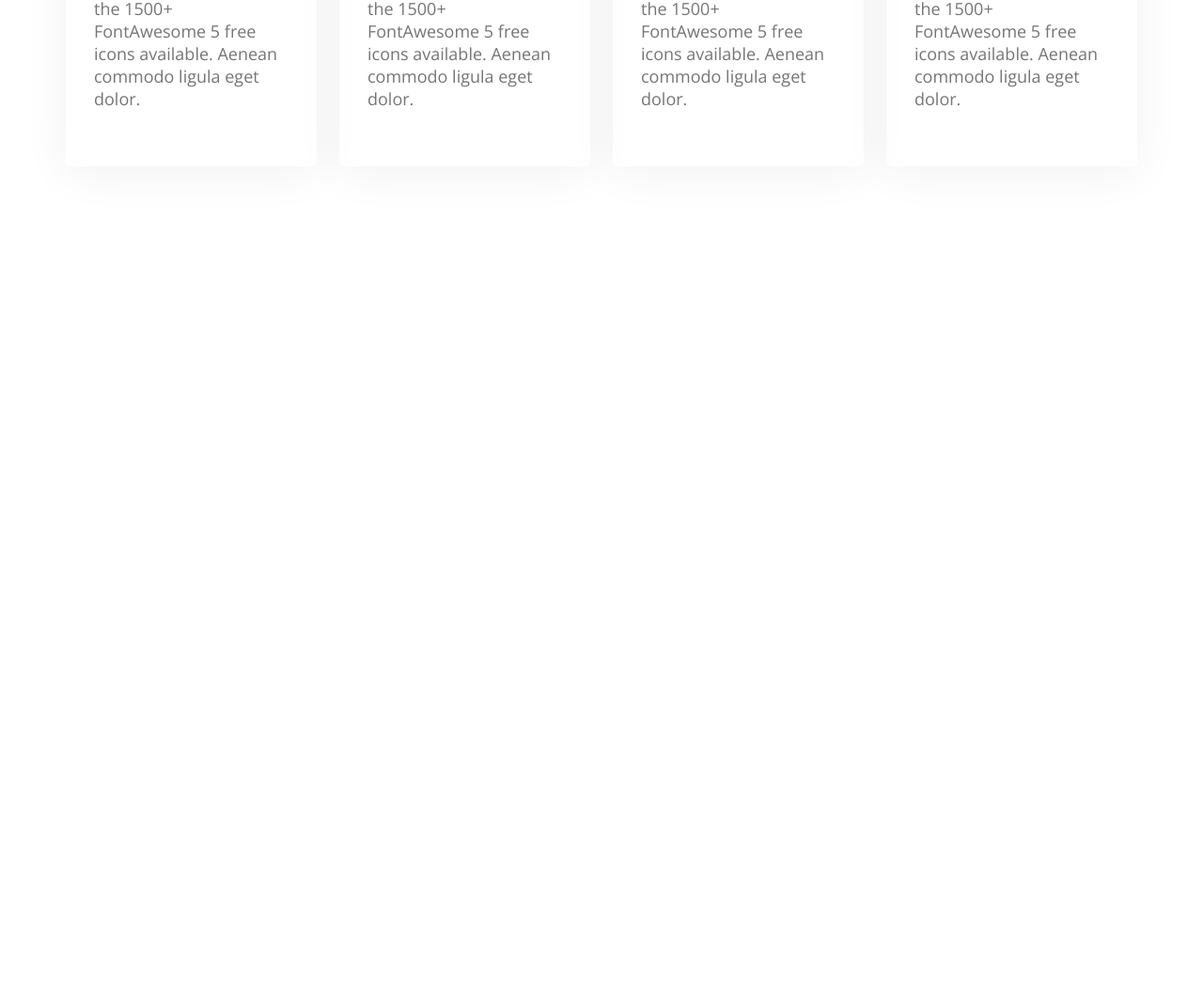
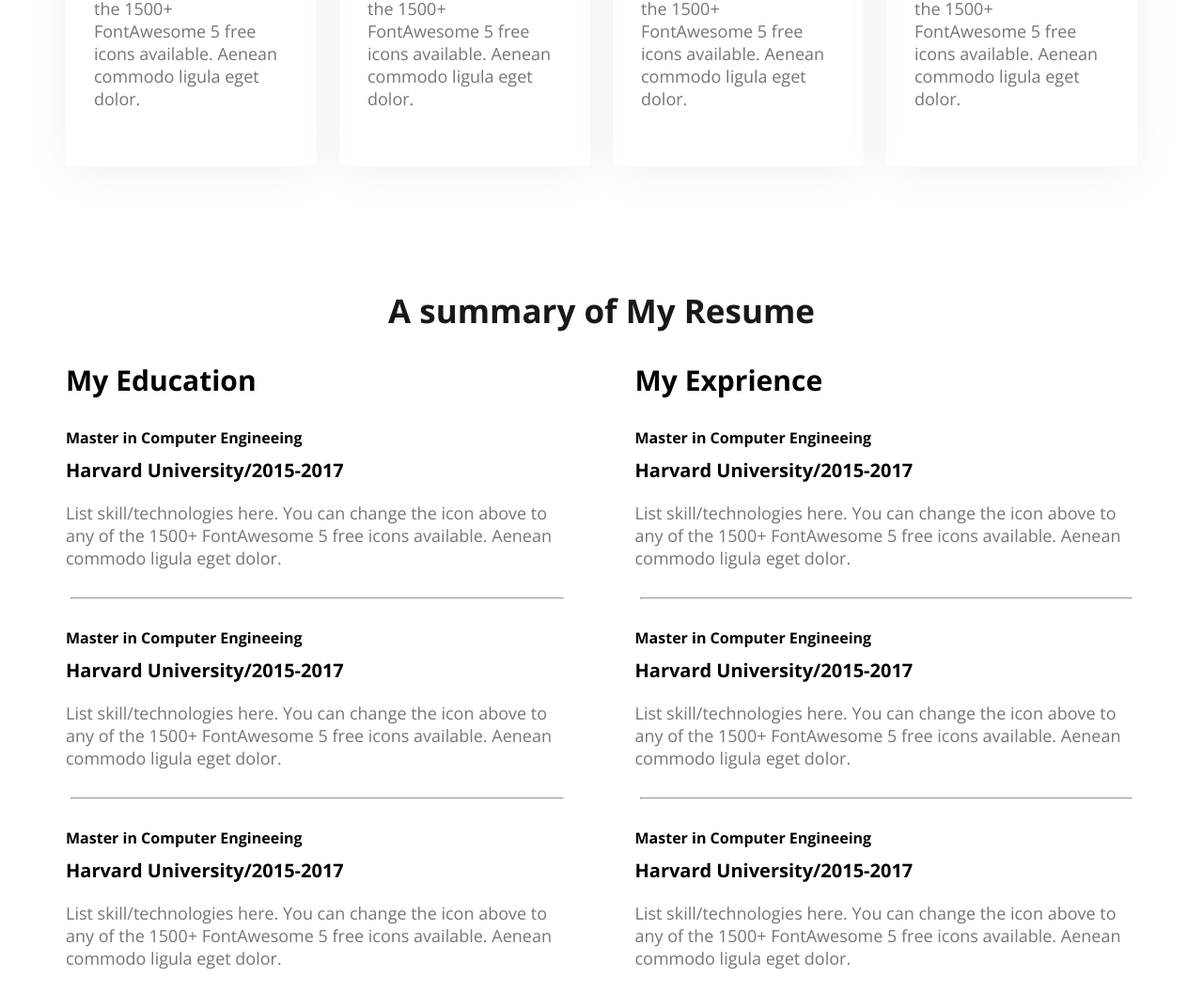
Before and after one commit to Mesbaul24402138/my-new-website, a plain HTML site: page index.html in a window 1280 px wide. Shown: the part 1975-3046 px from the top of the page at 94% size. Before the commit the page ends 2282 px from the top, so only its background shows below. Drawn offline with nearby package versions, Linux system fonts and the light colour scheme; a web font is replaced by a local one.

Commit message:
resume section complete

```diff
--- a/index.html
+++ b/index.html
@@ -97,6 +97,62 @@
          </section>
 
         <!-- skill section is end -->
+
+        <!-- resume section is start -->
+         <section class="resume-section">
+            <h3 class="section-tittle text-center">A summary of My Resume</h3>
+            <div class="resume-container">
+                 <div class="resume-colum">
+                    <h3 class="resume-colum-tittle">My Education</h3>
+                    <div class="exprience">
+                        <h4 class="exprience-tittle">Master in Computer Engineeing</h4>
+                        <h3 class="exprience-sub-tittle">Harvard University/2015-2017</h3>
+                        <p class="exprience-description">List skill/technologies here. You can change the icon above
+to any of the 1500+ FontAwesome 5 free icons available. Aenean commodo ligula eget dolor.</p>
+                    </div>
+                    <hr>
+                    <div class="exprience">
+                        <h4 class="exprience-tittle">Master in Computer Engineeing</h4>
+                        <h3 class="exprience-sub-tittle">Harvard University/2015-2017</h3>
+                        <p class="exprience-description">List skill/technologies here. You can change the icon above
+to any of the 1500+ FontAwesome 5 free icons available. Aenean commodo ligula eget dolor.</p>
+                    </div>
+                    <hr>
+                    <div class="exprience">
+                        <h4 class="exprience-tittle">Master in Computer Engineeing</h4>
+                        <h3 class="exprience-sub-tittle">Harvard University/2015-2017</h3>
+                        <p class="exprience-description">List skill/technologies here. You can change the icon above
+to any of the 1500+ FontAwesome 5 free icons available. Aenean commodo ligula eget dolor.</p>
+                    </div>
+                 </div>
+                 <div class="resume-colum">
+                    <h3 class="resume-colum-tittle">My Exprience</h3>
+                    <div class="exprience">
+                        <h4 class="exprience-tittle">Master in Computer Engineeing</h4>
+                        <h3 class="exprience-sub-tittle">Harvard University/2015-2017</h3>
+                        <p class="exprience-description">List skill/technologies here. You can change the icon above
+to any of the 1500+ FontAwesome 5 free icons available. Aenean commodo ligula eget dolor.</p>
+                    </div>
+                    <hr>
+                    <div class="exprience">
+                        <h4 class="exprience-tittle">Master in Computer Engineeing</h4>
+                        <h3 class="exprience-sub-tittle">Harvard University/2015-2017</h3>
+                        <p class="exprience-description">List skill/technologies here. You can change the icon above
+to any of the 1500+ FontAwesome 5 free icons available. Aenean commodo ligula eget dolor.</p>
+                    </div>
+                    <hr>
+                    <div class="exprience">
+                        <h4 class="exprience-tittle">Master in Computer Engineeing</h4>
+                        <h3 class="exprience-sub-tittle">Harvard University/2015-2017</h3>
+                        <p class="exprience-description">List skill/technologies here. You can change the icon above
+to any of the 1500+ FontAwesome 5 free icons available. Aenean commodo ligula eget dolor.</p>
+                    </div>
+                 </div>
+
+            </div>
+         </section>
+
+        <!-- resume section is end -->
     </main>
     <footer>
 
--- a/style.css
+++ b/style.css
@@ -156,3 +156,40 @@
    font-size: 20px;
 }
 /* skill section is end */
+
+
+/* resume section is start */
+
+.resume-container{
+   display: flex;
+   margin:113px 0 10px 0;
+   gap:71px;
+   margin-top:30px ;
+   /* text-align: center; */
+}
+
+.resume-colum-tittle{
+   margin-bottom:30px ;
+   font-size:30px ;
+   font-weight: 700;
+}
+.resume-container{
+   text-align: start;
+}
+.exprience-sub-tittle{
+   margin: 10px 0 20px 0;
+   font-size: 20px;
+   font-weight: 600px;
+
+}
+.exprience-description{
+      color:#757575;
+   font-size: 18px;
+}
+
+
+.resume-section hr{
+   margin:30px 5px ;
+}
+
+/* resume section is end */
```
